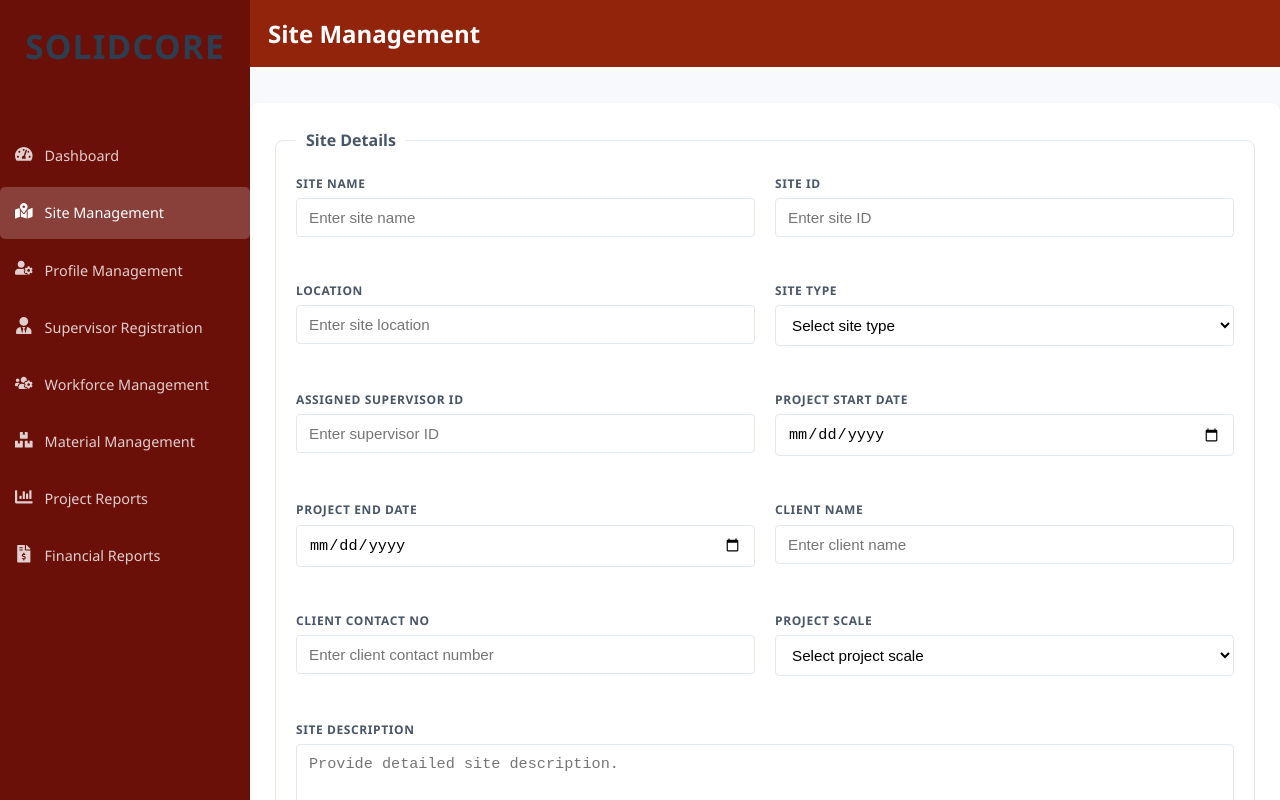
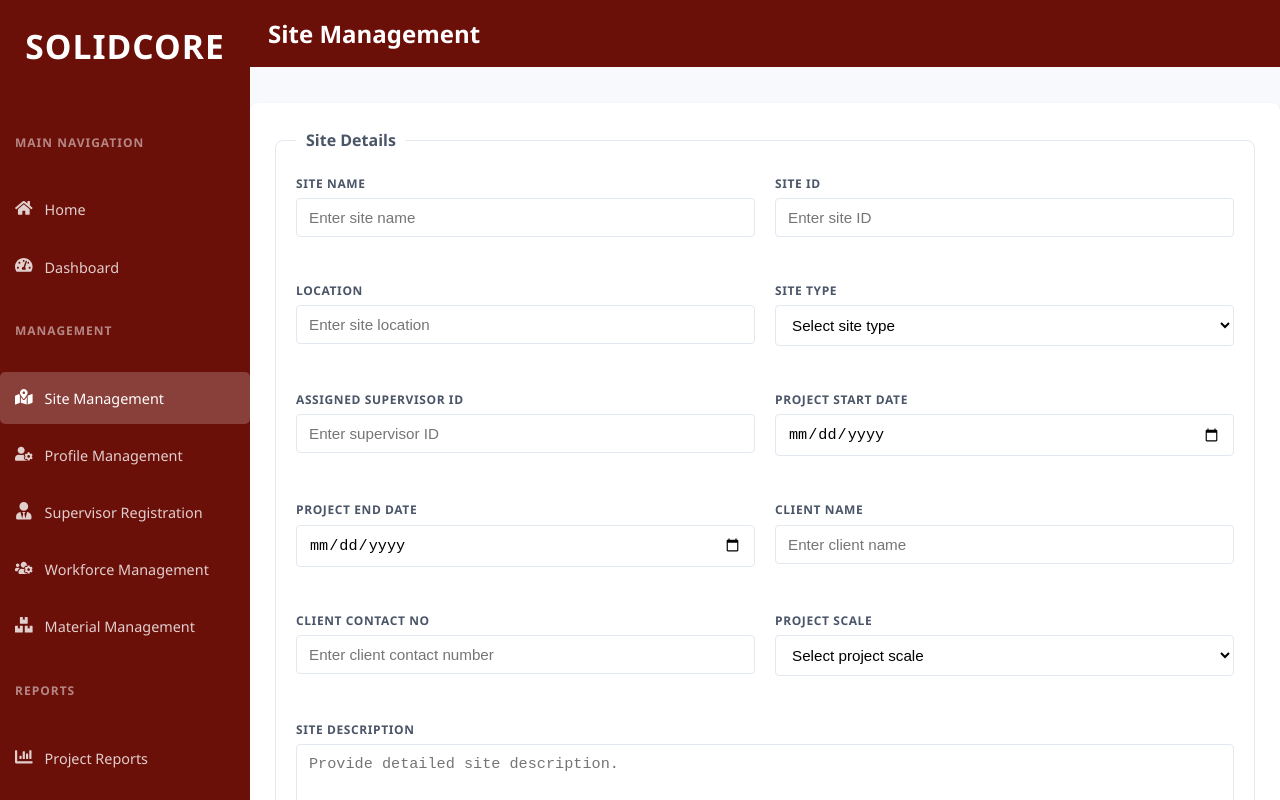
Before and after one commit to Manulakshan/Cosntruction-Management-react-Frontend, a React (Vite) app: page /admin/sitemanagement in a window 1280 px wide. Shown: the top 800 px of the page. Built offline with nearby package versions, Linux system fonts and the light colour scheme.

Commit message:
Add: New sidebar change

```diff
--- a/src/components/Admin/Sidebar.css
+++ b/src/components/Admin/Sidebar.css
@@ -8,6 +8,7 @@
   color: white;
   display: flex;
   flex-direction: column;
+  overflow-y: auto;
   padding: 25px 0;
 }
 
@@ -17,6 +18,10 @@
   font-weight: 700;
   letter-spacing: 1px;
   margin-bottom: 40px;
+  color: white;
+}
+
+.sidebar-header  h2{
   color: white;
 }
 
@@ -80,3 +85,16 @@
 .menu-text {
   font-size: 0.9rem;
 }
+
+.menu-group {
+  margin-bottom: 20px;
+}
+
+.menu-group-title {
+  font-size: 0.75rem;
+  font-weight: 600;
+  color: rgba(255, 255, 255, 0.5);
+  text-transform: uppercase;
+  padding: 8px 15px;
+  letter-spacing: 1px;
+}
--- a/src/components/Admin/Sidebar.jsx
+++ b/src/components/Admin/Sidebar.jsx
@@ -2,6 +2,7 @@ import React from 'react';
 import { Link, useLocation } from 'react-router-dom';
 import './Sidebar.css';
 import {
+  FaHome,
   FaTachometerAlt,
   FaMapMarkedAlt,
   FaUserCog,
@@ -15,15 +16,32 @@ import {
 const Sidebar = () => {
   const location = useLocation();
 
-  const menuItems = [
+  // Grouped menu items
+  const menuGroups = [
+    {
+      title: "MAIN NAVIGATION",
+      items: [
+        { icon: <FaHome />, text: 'Home', path: '/' },
         { icon: <FaTachometerAlt />, text: 'Dashboard', path: '/admin/dashboard' },
+      ],
+    },
+    {
+      title: "MANAGEMENT",
+      items: [
         { icon: <FaMapMarkedAlt />, text: 'Site Management', path: '/admin/sitemanagement' },
         { icon: <FaUserCog />, text: 'Profile Management', path: '/admin/supervisors' },
         { icon: <FaUserTie />, text: 'Supervisor Registration', path: '/admin/supervisor/registration' },
         { icon: <FaUsersCog />, text: 'Workforce Management', path: '/admin/workforce' },
         { icon: <FaBoxes />, text: 'Material Management', path: '/admin/materials' },
+      ],
+    },
+    {
+      title: "REPORTS",
+      items: [
         { icon: <FaChartBar />, text: 'Project Reports', path: '/admin/project-reports' },
         { icon: <FaFileInvoiceDollar />, text: 'Financial Reports', path: '/admin/settings' },
+      ],
+    },
   ];
 
   return (
@@ -33,9 +51,12 @@ const Sidebar = () => {
       </div>
 
       <div className="sidebar-menu">
-        {menuItems.map((item, index) => (
+        {menuGroups.map((group, i) => (
+          <div key={i} className="menu-group">
+            <p className="menu-group-title">{group.title}</p>
+            {group.items.map((item, idx) => (
               <Link
-            key={index}
+                key={idx}
                 to={item.path}
                 className={`menu-item ${location.pathname === item.path ? 'active' : ''}`}
               >
@@ -44,6 +65,8 @@ const Sidebar = () => {
               </Link>
             ))}
           </div>
+        ))}
+      </div>
     </div>
   );
 };
--- a/src/pages/admin/SiteManagement.css
+++ b/src/pages/admin/SiteManagement.css
@@ -9,7 +9,7 @@
 }
 
 .title {
-  background: #92240b;
+  background: #6b0f09;
   color: white;
   padding: 18px;
   /* border-radius: 8px 8px 0 0; */
```
Lines whose indentation alone changed are shown as unchanged.
